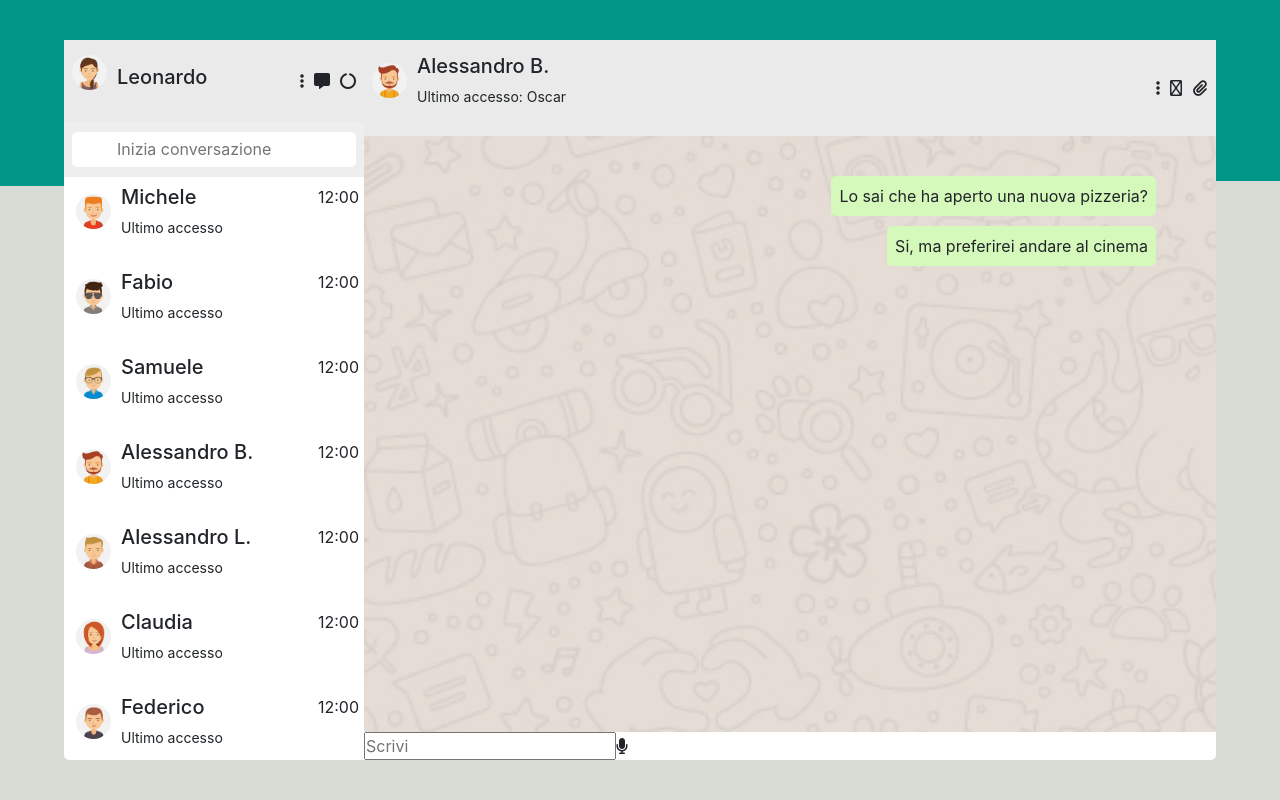
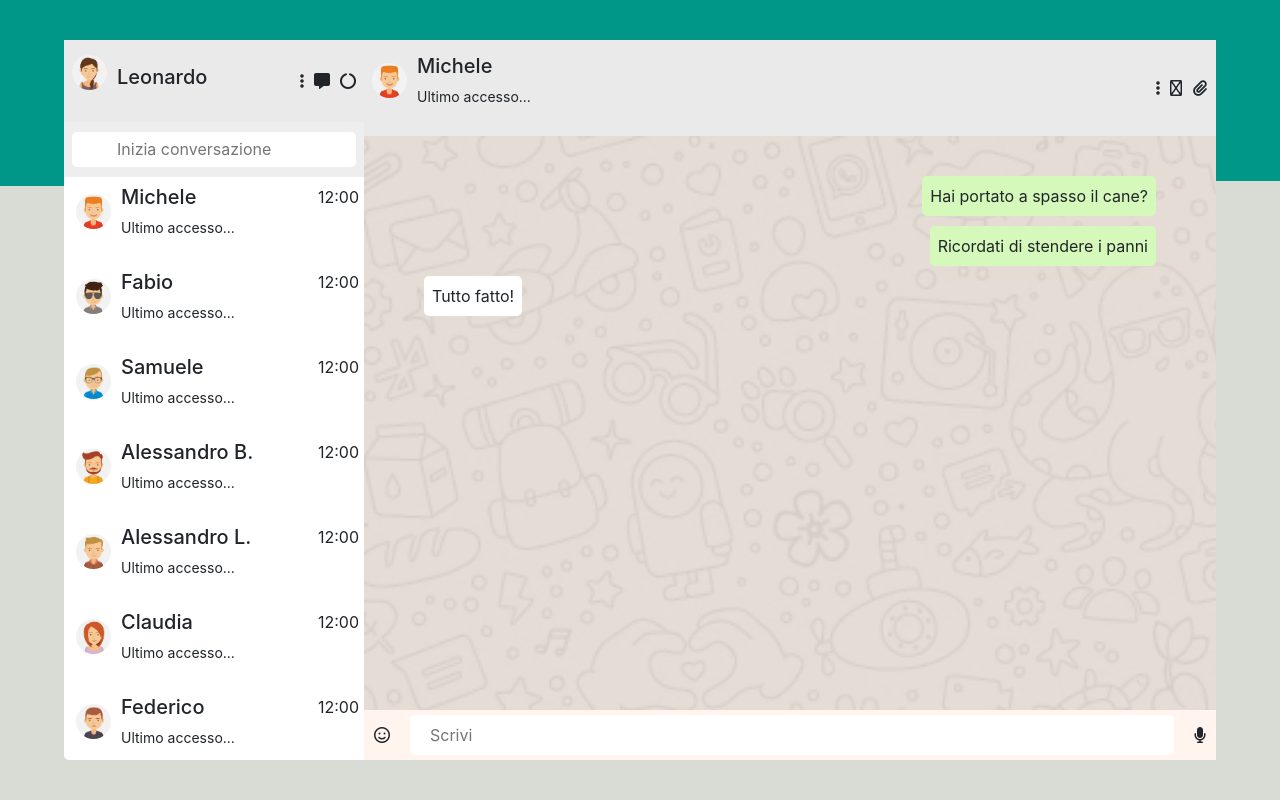
Before and after one commit to freddycarta/vue-boolzapp, a plain HTML site: page index.html in a window 1280 px wide. Drawn offline with nearby package versions, Linux system fonts and the light colour scheme.

Commit message:
3 milestone

```diff
--- a/index.html
+++ b/index.html
@@ -36,14 +36,14 @@
                 <input type="text" placeholder="Inizia conversazione">
             </div>
             <ul class="contacts">
-                <li v-for="contact in contacts"  class="contact">
+                <li @click="setChatIndex(i)" v-for="(contact, i) in contacts"  class="contact">
                     <div class="contact-details">
                         <figure class="avatar">
                             <img :src="`./img/avatar${ contact.avatar }.jpg`" alt="">
                         </figure>
                         <div class="contact-info">
                             <h5 class="contact-name">{{ contact.name }}</h5>
-                            <p class="last-access">Ultimo accesso</p>
+                            <p class="last-access">Ultimo accesso...</p>
                         </div>
 
 
@@ -51,34 +51,7 @@
                     <div>12:00</div>
 
                 </li>
-                <!-- <li class="contact">
-                    <div class="contact-details">
-                        <figure class="avatar">
-                            <img src="./img/avatar_4.jpg" alt="">
-                        </figure>
-                        <div class="contact-info">
-                            <h5 class="contact-name">Alex</h5>
-                            <p class="last-access">Ultimo accesso</p>
-                        </div>
 
-
-                    </div>
-
-                </li>
-                <li class="contact">
-                    <div class="contact-details">
-                        <figure class="avatar">
-                            <img src="./img/avatar_6.jpg " alt="">
-                        </figure>
-                        <div class="contact-info">
-                            <h5 class="contact-name">Michele</h5>
-                            <p class="last-access">Ultimo accesso</p>
-                        </div>
-
-
-                    </div>
-
-                </li> -->
             </ul>
 
         </div>
@@ -90,7 +63,7 @@
                     </figure>
                     <div class="contact-info">
                         <h5 class="contact-name">{{ contacts[chatIndex].name }}</h5>
-                        <p class="last-access">Ultimo accesso: Oscar</p>
+                        <p class="last-access">Ultimo accesso...</p>
                     </div>
 
 
@@ -100,31 +73,13 @@
                 <i class="fa-solid fa-paperclip"></i>
             </div>
             <div class="messages">
-                <div class="message sent" v-for="(element,i) in contacts[chatIndex].messages">
+                <div class="message" :class="element.status" v-for="(element,i) in contacts[chatIndex].messages">
                         {{ element.message }}
                 </div>
-                <!-- <div class="message sent">
-                    Ciao
-                </div>
-
-                <div class="message received">
-                    wewe
-                </div>
-                <div class="message received">
-                    wewe
-                </div>
-                <div class="message received">
-                    wewe
-                </div>
-                <div class="message received">
-                    wewe
-                </div>
-                <div class="message received">
-                    wewe
-                </div> -->
             </div>
             <div class="new-message">
-                <input type="text" placeholder="Scrivi">
+                <i class="fa-regular fa-face-smile"></i>
+                <input @keyup.enter="send" type="text" v-model="text" placeholder="Scrivi">
                 <i class="fa-solid fa-microphone"></i>
 
             </div>
--- a/script.js
+++ b/script.js
@@ -6,7 +6,8 @@ createApp(
     {
         data() {
             return{
-                chatIndex:3,
+                chatIndex:0,
+                text: '',
                 contacts: [
 {
 name: 'Michele',
@@ -173,8 +174,35 @@ status: 'received'
             }
         },
         methods: {
+            setChatIndex(i) {
+                this.chatIndex = i
+            },
+            send() {
+                const cleanedText = this.text.trim()
 
-        }
+                if (cleanedText === '') return
+
+                const message = {
+                    date: '10/01/2020 15:50:00',
+                    message: cleanedText,
+                    status: 'sent'
+                    }
+            console.log(message)
+            this.contacts [this.chatIndex].messages.push(message)
+            this.text=''
+
+            setTimeout(() => {
+                const message = {
+                    date: '10/01/2020 15:50:00',
+                    message: 'ok',
+                    status: 'received'
+                }
+            this.contacts [this.chatIndex].messages.push(message)
+            }, 1000)
+
+            },
+
+        },
 
     }
 ).mount('#app')
--- a/style.css
+++ b/style.css
@@ -138,3 +138,19 @@ justify-content: center;
     align-self: flex-start;
     background-color: white;
 }
+
+.new-message{
+    display: flex;
+    align-items: center;
+    gap: 20px;
+    padding: 5px 10px;
+    background-color: seashell;
+}
+
+.new-message input {
+    height: 40px;
+    padding: 0 20px;
+    border-radius: 5px;
+    flex-grow: 1;
+    border: none;
+}
```
